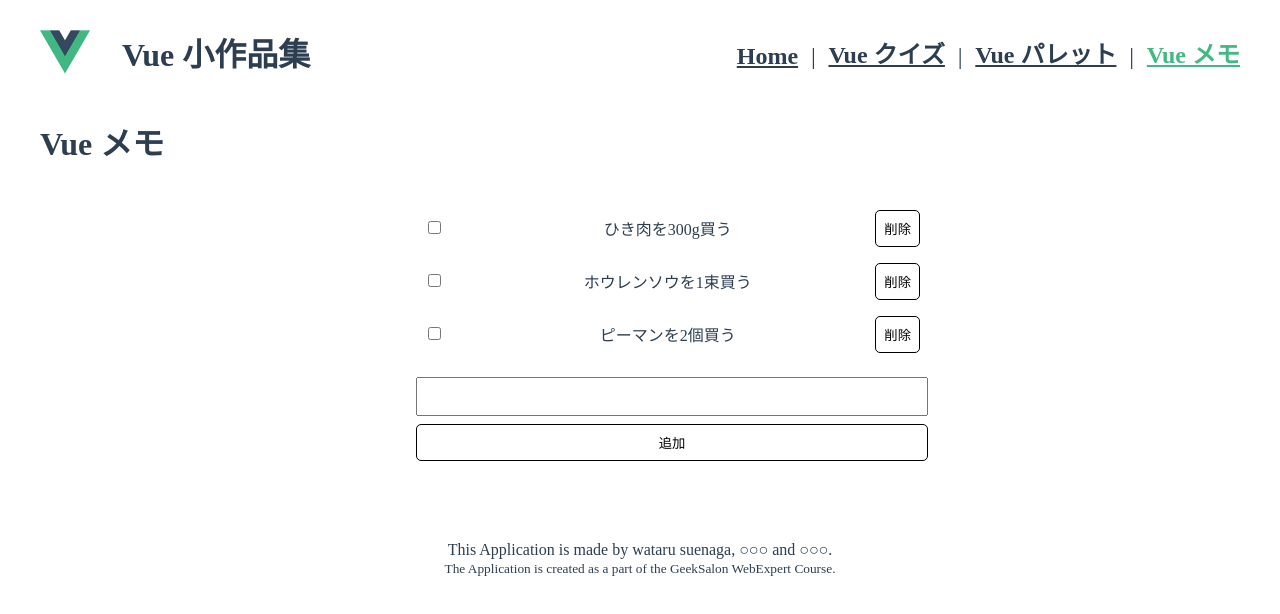
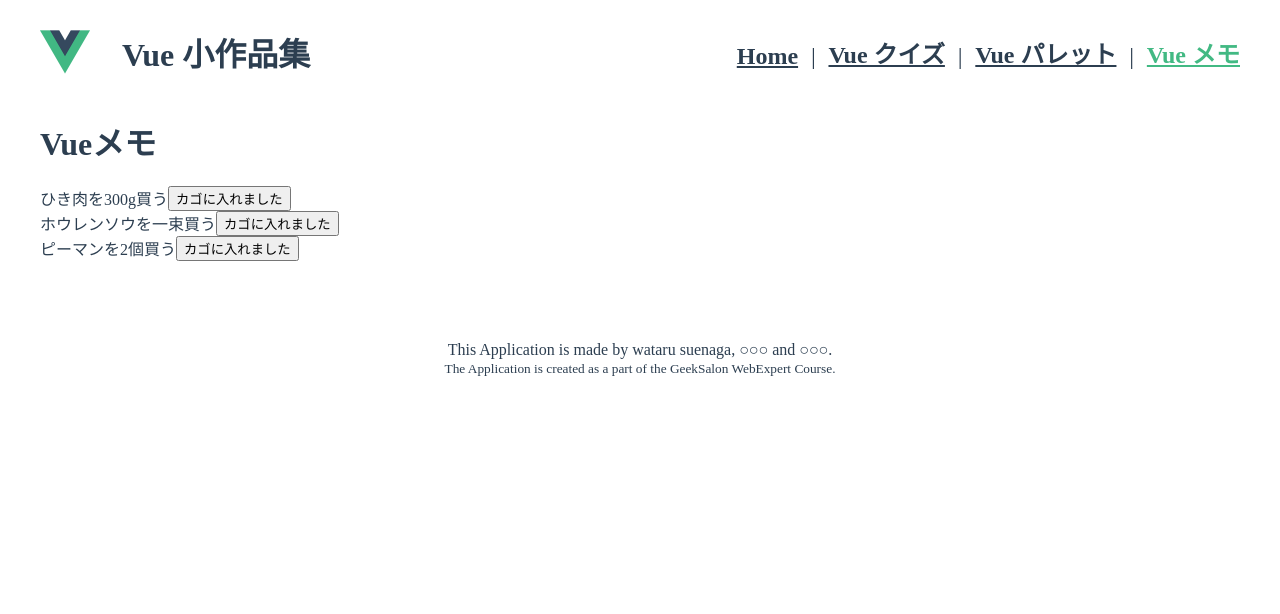
Before and after one commit to webex15-team-4/demo-team-app, a Vue app: page /memo in a window 1280 px wide. Shown: the top 614 px of the page. Built offline with nearby package versions, Linux system fonts and the light colour scheme.

Commit message:
メモのボタンをつくりました

```diff
--- a/src/views/MemoApp.vue
+++ b/src/views/MemoApp.vue
@@ -1,4 +1,34 @@
 <template>
+  <h1>Vueメモ</h1>
+  <div class="heiretu">
+    <div>ひき肉を300g買う</div>
+    <button id="kago">カゴに入れました</button>
+  </div>
+  <div class="heiretu">
+    <div>ホウレンソウを一束買う</div>
+    <button id="kago">カゴに入れました</button>
+  </div>
+  <div class="heiretu">
+    <div>ピーマンを2個買う</div>
+    <button id="kago">カゴに入れました</button>
+  </div>
+</template>
+
+<script>
+export default {}
+</script>
+
+<style>
+.heiretu {
+  display: flex;
+}
+
+#kago {
+  border-radius: solid;
+}
+</style>
+
+<!-- <template>
   <h1>Vue メモ</h1>
   <div class="memo-list">
     <ul class="memo-list__container">
@@ -106,4 +136,4 @@ export default {}
   background-color: #b2ae3b;
   border-radius: 5px;
 }
-</style>
+</style> -->
```
